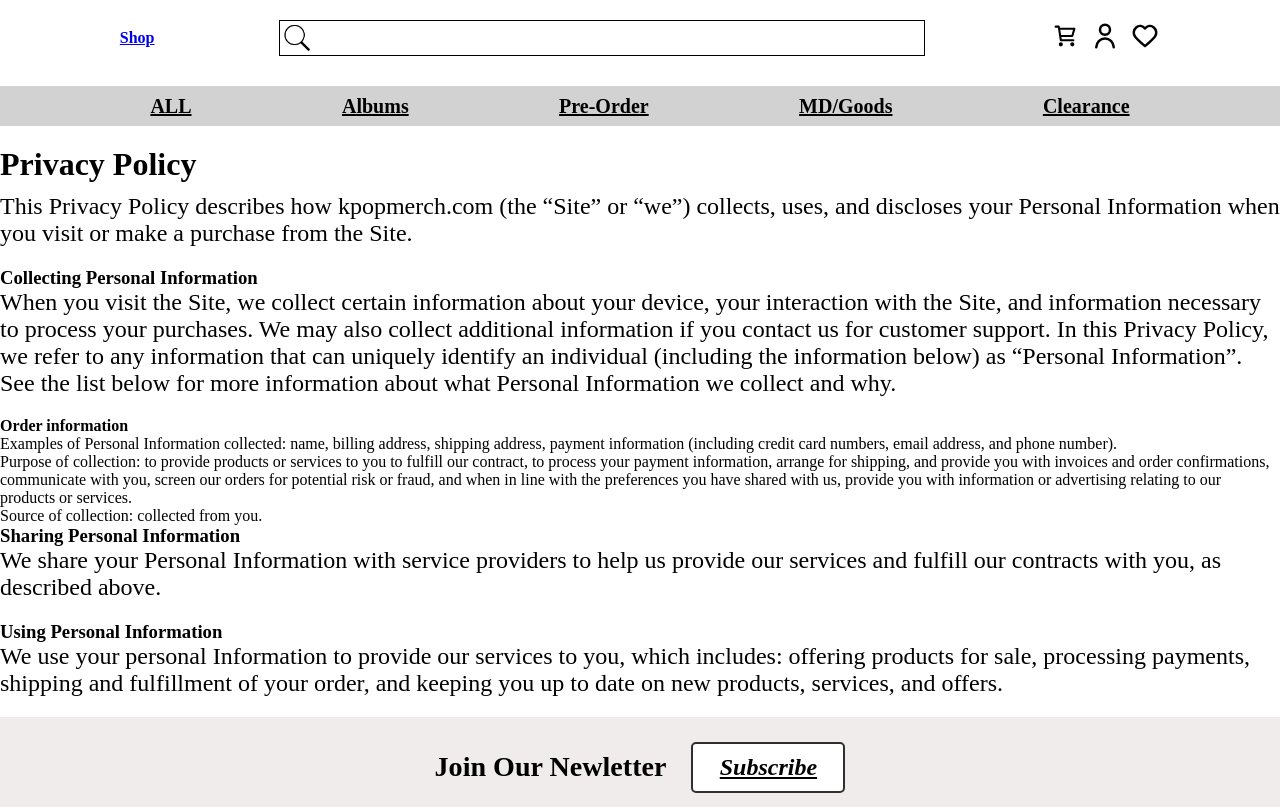
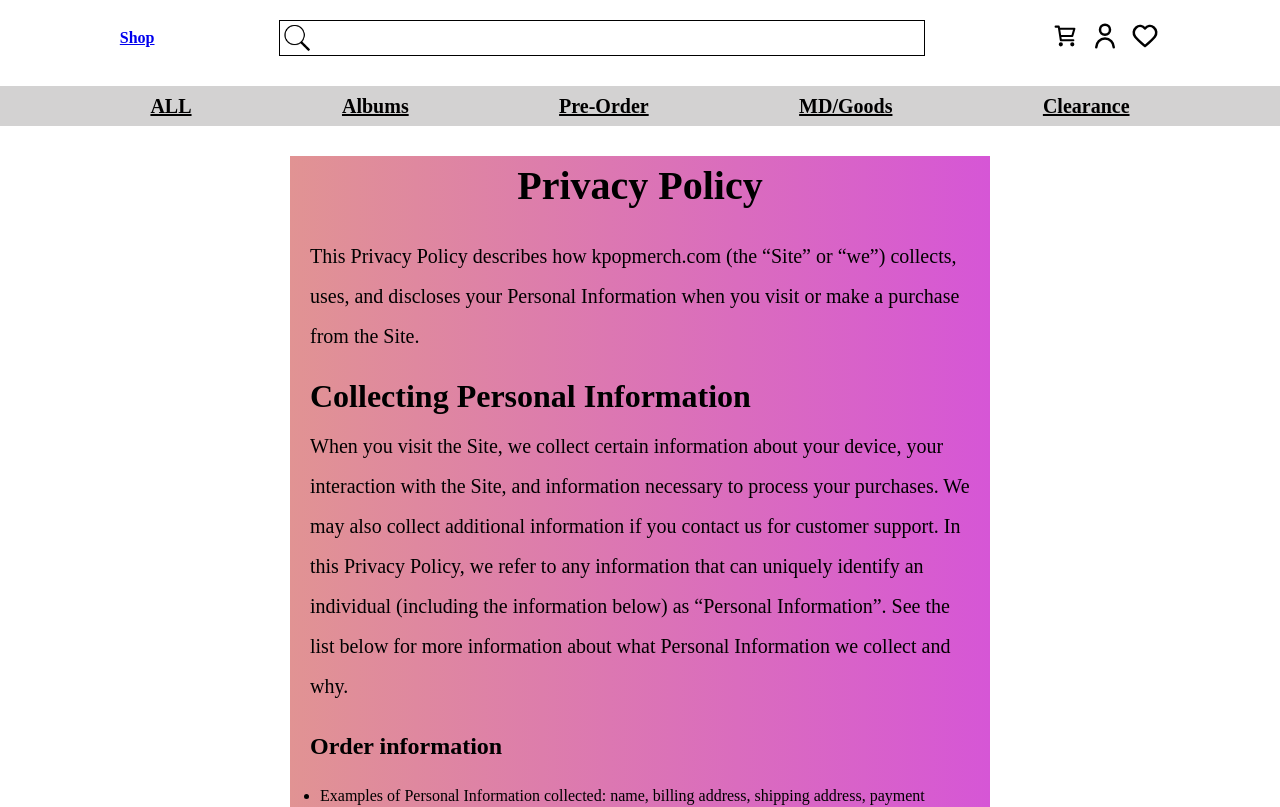
Before and after one commit to tdnguyen09/e-commerce-app, a React (Create React App) app: page /privacy-policy in a window 1280 px wide. Shown: the top 807 px of the page. Built offline with nearby package versions, Linux system fonts and the light colour scheme.

Commit message:
builing policies component

```diff
--- a/src/components/Policies/Policies.css
+++ b/src/components/Policies/Policies.css
@@ -0,0 +1,37 @@
+.policies{
+    display: flex;
+    flex-direction: column;
+    margin: 30px auto;
+    max-width: 700px;
+    min-width: 390px;
+    text-align: left;
+    line-height: 40px;
+    background: linear-gradient(to right, rgb(225, 147, 147), rgb(214, 86, 214));
+}
+
+h1 {
+    text-align: center;
+    font-size: 2.5rem;
+    margin-bottom: 20px;
+}
+
+h3, h4 {
+    margin-left: 20px;
+    margin-bottom: 10px;
+    font-weight: 550;
+}
+h3{
+    font-size: 2rem;
+}
+h4{
+    font-size: 1.5rem;
+}
+p {
+    margin-left: 20px;
+    margin-right: 20px;
+    font-size: 1.25rem;
+}
+
+ul {
+    margin-left: 30px;
+}
--- a/src/components/Policies/Privacy-policy.js
+++ b/src/components/Policies/Privacy-policy.js
@@ -3,7 +3,7 @@
 
 function PrivacyPolicy() {
     return (
-        <div>
+        <div className="policies">
             <h1>Privacy Policy</h1>
                 <p>This Privacy Policy describes how kpopmerch.com (the “Site” or “we”) collects, uses, and discloses your Personal Information when you visit or make a purchase from the Site.</p>
             <h3>Collecting Personal Information</h3>
--- a/src/components/Policies/Refund-policy.js
+++ b/src/components/Policies/Refund-policy.js
@@ -3,7 +3,7 @@
 
 function RefundPolicy() {
     return (
-        <div className="policy">
+        <div className="policies">
             <h1>Refund policy</h1>
                 <p>We have a 30-day return policy, which means you have 30 days after receiving your item to request a return.</p>
                 <p>To be eligible for a return, your item must be in the same condition that you received it, unworn or unused, with tags, and in its original packaging.
--- a/src/components/Policies/TermofService.js
+++ b/src/components/Policies/TermofService.js
@@ -3,7 +3,7 @@
 
 function TermOfService(){
     return (
-        <div>
+        <div className="policies">
             <h1>Term of Service</h1>
             <h3>OVERVIEW</h3>
                 <p>By visiting our site and purchasing something from us, you engage in our “Service” and agree to be bound by the following terms and conditions (“Terms of Service”, “Terms”), including those additional terms and conditions and policies referenced herein and available by hyperlink. These Terms of Service apply to all users of the site, including without limitation users who are browsers, vendors, customers, merchants, and contributors of content.</p>
```
